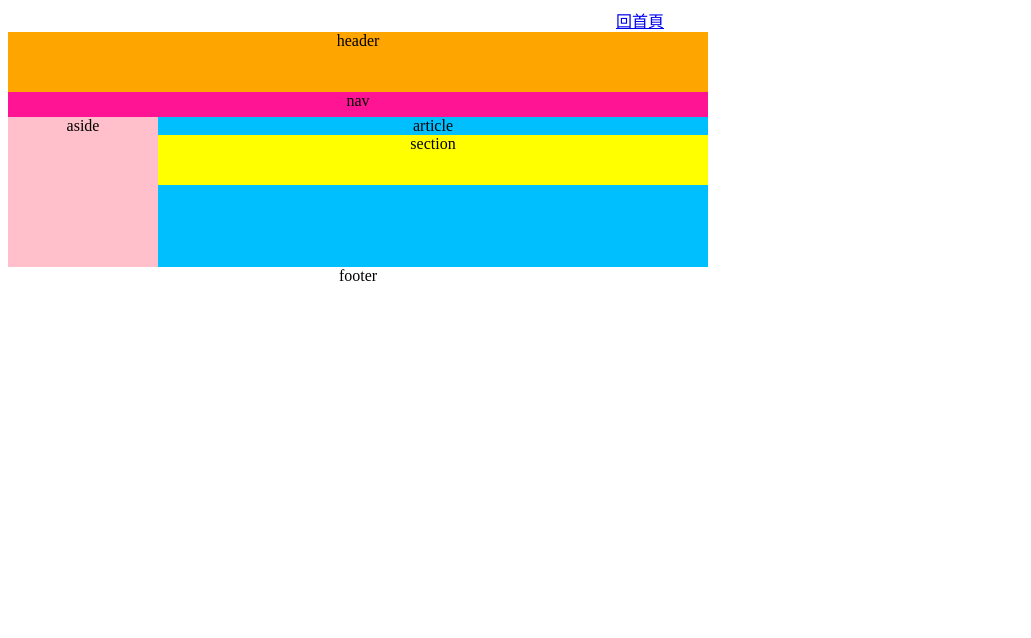
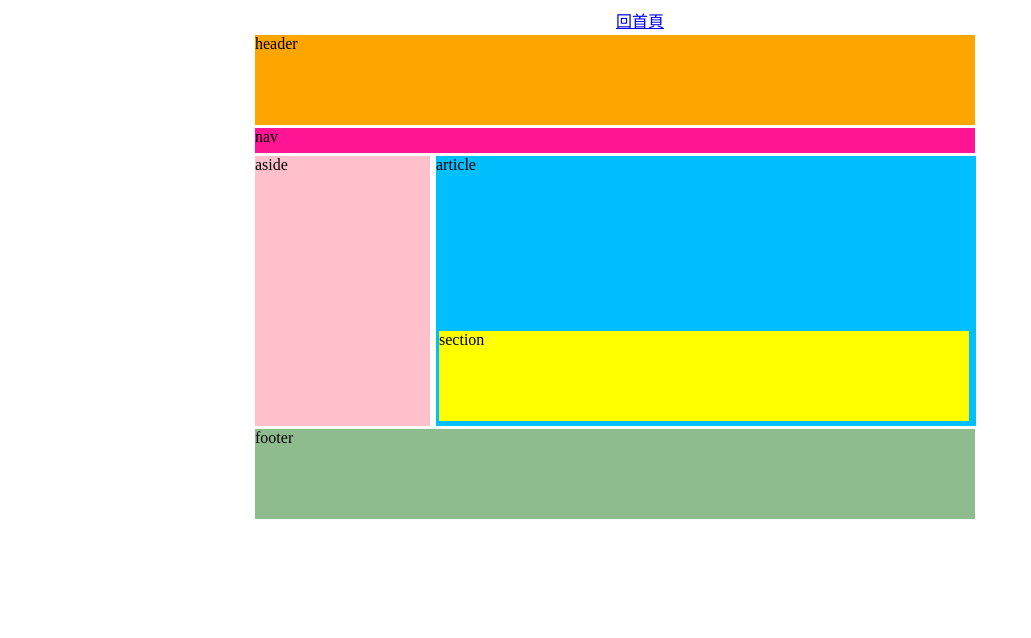
Before and after one commit to woshinibaba772/-, a plain HTML site: page 程式語言3.html in a window 1280 px wide. Shown: the whole page, without its empty margins (0-1031 px from the left). Drawn offline with Linux system fonts and the light colour scheme.

Commit message:
no message

```diff
--- a/程式語言3.html
+++ b/程式語言3.html
@@ -5,65 +5,62 @@
     <meta name="viewport" content="width=device-width, initial-scale=1.0">
     <title>程語3</title>
     <style>
-        table{
+        div{
             width: 800px;
-            height: 800px;
-            background-color:white;
+            height:600px;
+            margin: auto;
         }
         header{
-            width: 700px;
-            height: 60px;
+            width: 720px;
+            height: 90px;
             background-color:orange;
-            text-align: center;
-
+            margin:3px 15px;
         }
         nav{
-            width: 700px;
+            width: 720px;
             height: 25px;
             background-color:deeppink;
-            text-align: center;
-
+            margin:0px 15px;
         }
         aside{
-            width: 150px;
-            height: 150px;
+            width: 175px;
+            height: 270px;
             background-color:pink;
             float:left;
-            text-align: center;
-
+            margin:3px 3px 3px 15px;
         }
         article{
-            width: 550px;
-            height: 150px;
+            width: 540px;
+            height: 270px;
             background-color:deepskyblue;
-            text-align: center;
             float:left;
+            margin:3px 3px;
         }
         section{
-            width: 550px;
-            height: 50px;
+            width: 530px;
+            height: 90px;
             background-color:yellow;
-            text-align: center;
             float:left;
+            margin:157px 3px 3px 3px;
         }
         footer{
-            width: 700px;
-            height: 60px;
-            background-color:black;
-            text-align: center;
-
+            clear:both;
+            width: 720px;
+            height: 90px;
+            background-color:darkseagreen;
+            margin:5px 15px;
         }
     </style>
 </head>
 <body>
     <center><a href="index.html">回首頁</a>
     </center>
-    <table align="center">
+    <div>
         <header>header</header>
         <nav>nav</nav>
         <aside>aside</aside>
         <article>article<section>section</section></article>
         <footer>footer</footer>
-    </table>
+    </div>
 </body>
 </html>
```
